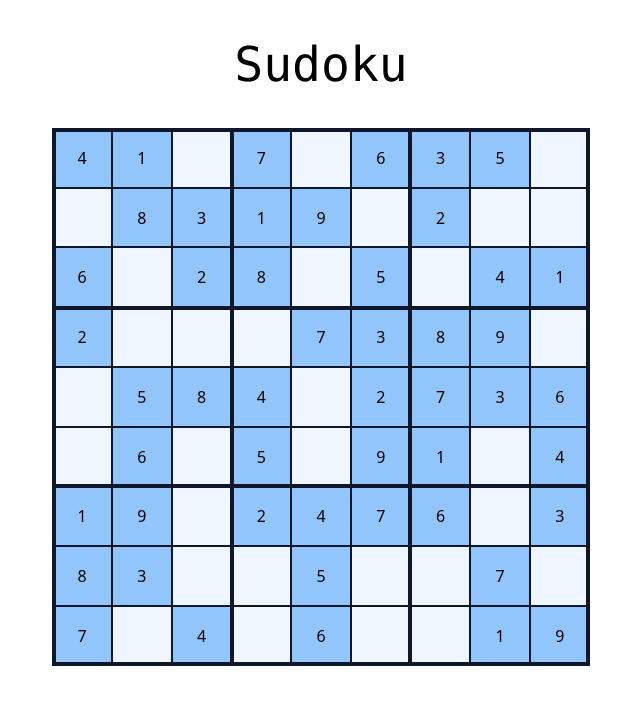
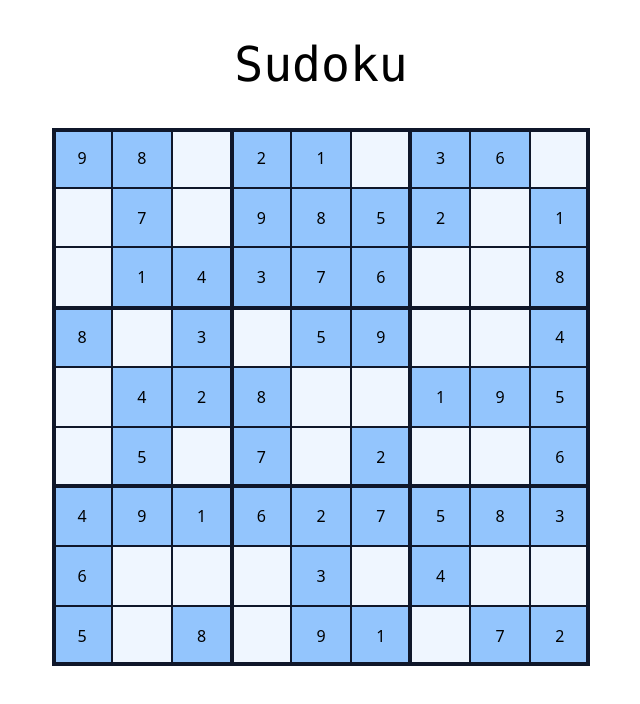
Before and after one commit to TomaSajt/tomasajt.xyz, a SvelteKit app: page /sudoku in a window 1280 px wide. Shown: the top 704 px of the page, without its empty margins (319-959 px from the left). Built offline with nearby package versions, Linux system fonts and the light colour scheme.

Commit message:
add input methods

```diff
--- a/src/lib/sudoku.ts
+++ b/src/lib/sudoku.ts
@@ -1,14 +1,12 @@
-export const board = Array(81).fill(0);
-export const fixed = Array(81).fill(false);
 
-export function init(maxEmptyCount: number) {
+export function makeBoard(maxEmptyCount: number) {
+    const board = Array(81).fill(0);
     for (let i = 0; i < 9; i++) {
         for (let j = 0; j < 9; j++) {
             let rc = i / 3 | 0;
             let ind = i * 9 + j;
             let val = (i * 3 + j + rc) % 9 + 1;
             board[ind] = val;
-            fixed[ind] = true;
         }
     }
     for (let i = 0; i < 9; i += 3) shuffle(i, i + 3, swapBRows)
@@ -18,12 +16,7 @@ export function init(maxEmptyCount: number) {
     substituteBRandomly()
     if (checkSolvable() != 1) throw "The full board is supposed to have a unique solution"
     sparsen(maxEmptyCount);
-    for (let i = 0; i < 81; i++) {
-        if (board[i] == 0) fixed[i] = false;
-    }
-    console.log(`generated a board with ${board.filter(x => x == 0).length} empty cells`)
-}
-
+    return board;
 
     function sparsen(maxRemovalCount: number) {
         let order = randPerm(81);
@@ -36,7 +29,6 @@ function sparsen(maxRemovalCount: number) {
             if (c >= maxRemovalCount) break;
         }
     }
-
 
     function checkSolvable(): number {
         let colU = Array(9).fill(0).map(() => new Set<number>());
@@ -144,3 +136,4 @@ function shuffle(l: number, r: number, swapEls: (i: number, j: number) => any) {
             swapEls(l + i, l + j);
         }
     }
+}
--- a/src/routes/sudoku/+page.svelte
+++ b/src/routes/sudoku/+page.svelte
@@ -1,15 +1,43 @@
 <script lang="ts">
-    import { init, board, fixed } from "$lib/sudoku";
+    let board: number[];
+    let fixed: boolean[];
+    import { makeBoard } from "$lib/sudoku";
     import { onMount } from "svelte";
     let inited = false;
+    let selectedInd = -1;
     function onClickSquare(i: number) {
         if (fixed[i]) return;
+        selectedInd = i;
     }
     onMount(() => {
-        init(100);
+        board = makeBoard(30);
+        fixed = Array(81).fill(true);
+        for (let i = 0; i < 81; i++) {
+            if (board[i] == 0) fixed[i] = false;
+        }
         inited = true;
+        document.addEventListener("keydown", keydown);
+        return () => document.removeEventListener("keydown", keydown);
     });
+
+    function keydown(e: KeyboardEvent) {
+        console.log(e.key);
+        if (selectedInd == -1) return;
+        if (e.key == "Enter") {
+            selectedInd = -1;
+            return;
+        }
+        if (e.key == "Backspace" || e.key == "Delete" || e.key == "0") {
+            board[selectedInd] = 0;
+            return;
+        }
+        let n = Number(e.key);
+        if (isNaN(n) || n < 1 || n > 9) return;
+        console.log(n);
+        board[selectedInd] = n;
+    }
 </script>
+
 <h1 class="my-10 text-5xl font-mono text-center">Sudoku</h1>
 {#if inited}
     <div class="max-w-2xl mx-auto">
@@ -22,6 +50,8 @@
                         class:bg-blue-300={fixed[i]}
                         class:bg-blue-50={!fixed[i]}
                         class:hover:bg-blue-100={!fixed[i]}
+                        class:bg-blue-600={i == selectedInd}
+                        class:hover:bg-blue-600={i == selectedInd}
                         class:hover:cursor-pointer={!fixed[i]}
                         on:click={() => onClickSquare(i)}
                     >
```
Lines whose indentation alone changed are shown as unchanged.
